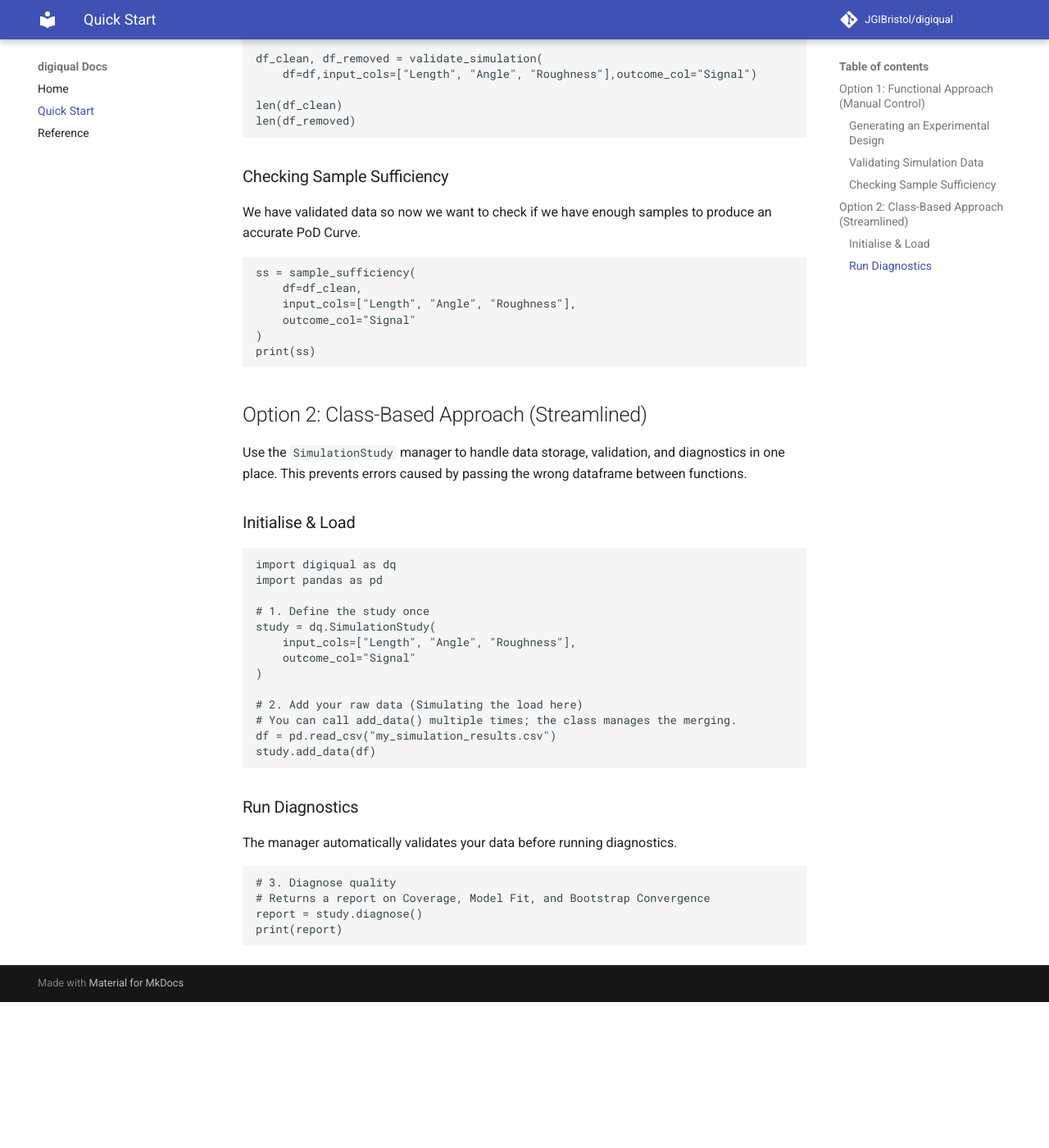
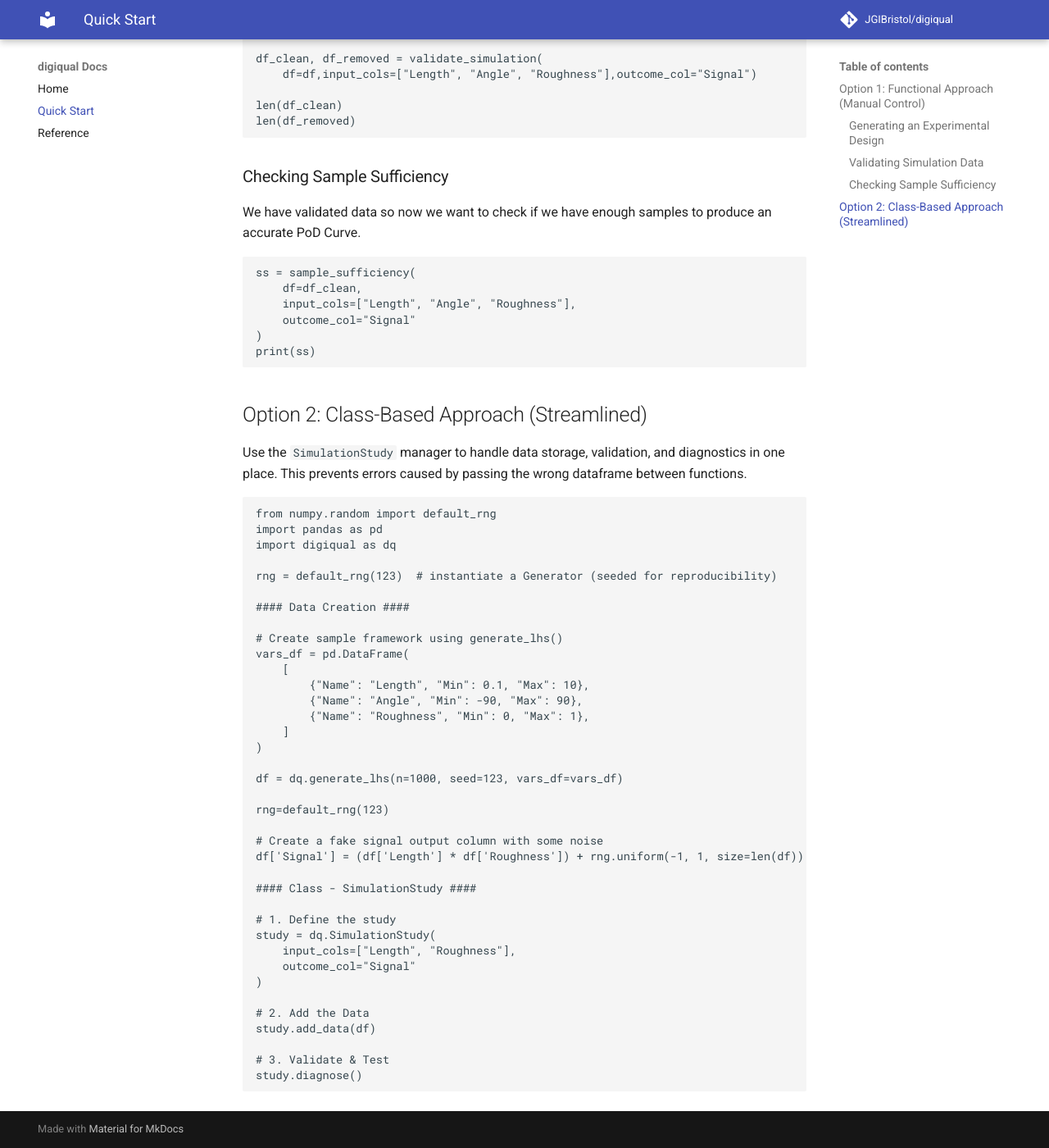
Before and after one commit to JGIBristol/digiqual, an MkDocs documentation site: the page built from docs/quick_start.md, in a window 1280 px wide and 1400 px high, scrolled down 1102 px. Shown: the whole window at 82% size. Built offline with MkDocs 1.6.1 and Material for MkDocs 9.7.7, drawn with Linux system fonts in a browser that asks for light colours; comment, search, counter and statistics services are not loaded; before the commit the page ends 2324 px from its top, so only the background shows below that.

Commit message:
Update quick start guide and add SimulationStudy example
Expanded the quick start documentation with a more detailed and reproducible example for using SimulationStudy, including data creation and diagnostics. Added a new script, example_SimulationStudy.py, demonstrating the same workflow for users.

````diff
--- a/docs/quick_start.md
+++ b/docs/quick_start.md
@@ -67,30 +67,42 @@ print(ss)
 
 Use the `SimulationStudy` manager to handle data storage, validation, and diagnostics in one place. This prevents errors caused by passing the wrong dataframe between functions.
 
-### Initialise & Load
+```python
+from numpy.random import default_rng
+import pandas as pd
+import digiqual as dq
 
-```python
-import digiqual as dq
-import pandas as pd
+rng = default_rng(123)  # instantiate a Generator (seeded for reproducibility)
 
-# 1. Define the study once
+#### Data Creation ####
+
+# Create sample framework using generate_lhs()
+vars_df = pd.DataFrame(
+    [
+        {"Name": "Length", "Min": 0.1, "Max": 10},
+        {"Name": "Angle", "Min": -90, "Max": 90},
+        {"Name": "Roughness", "Min": 0, "Max": 1},
+    ]
+)
+
+df = dq.generate_lhs(n=1000, seed=123, vars_df=vars_df)
+
+rng=default_rng(123)
+
+# Create a fake signal output column with some noise
+df['Signal'] = (df['Length'] * df['Roughness']) + rng.uniform(-1, 1, size=len(df))
+
+#### Class - SimulationStudy ####
+
+# 1. Define the study
 study = dq.SimulationStudy(
-    input_cols=["Length", "Angle", "Roughness"],
+    input_cols=["Length", "Roughness"],
     outcome_col="Signal"
 )
 
-# 2. Add your raw data (Simulating the load here)
-# You can call add_data() multiple times; the class manages the merging.
-df = pd.read_csv("my_simulation_results.csv")
+# 2. Add the Data
 study.add_data(df)
+
+# 3. Validate & Test
+study.diagnose()
 ```
-
-### Run Diagnostics
-The manager automatically validates your data before running diagnostics.
-
-```python
-# 3. Diagnose quality
-# Returns a report on Coverage, Model Fit, and Bootstrap Convergence
-report = study.diagnose()
-print(report)
-```
````
Also changed, not shown: 1 other file.
